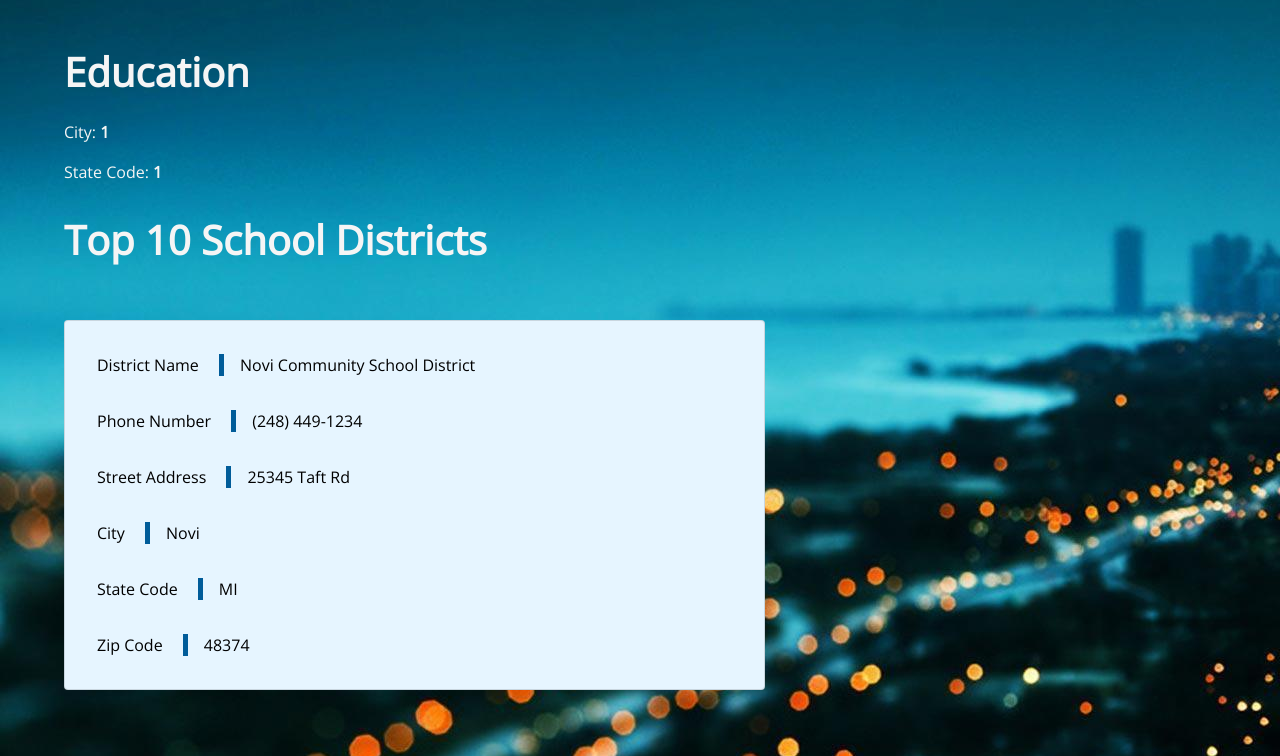
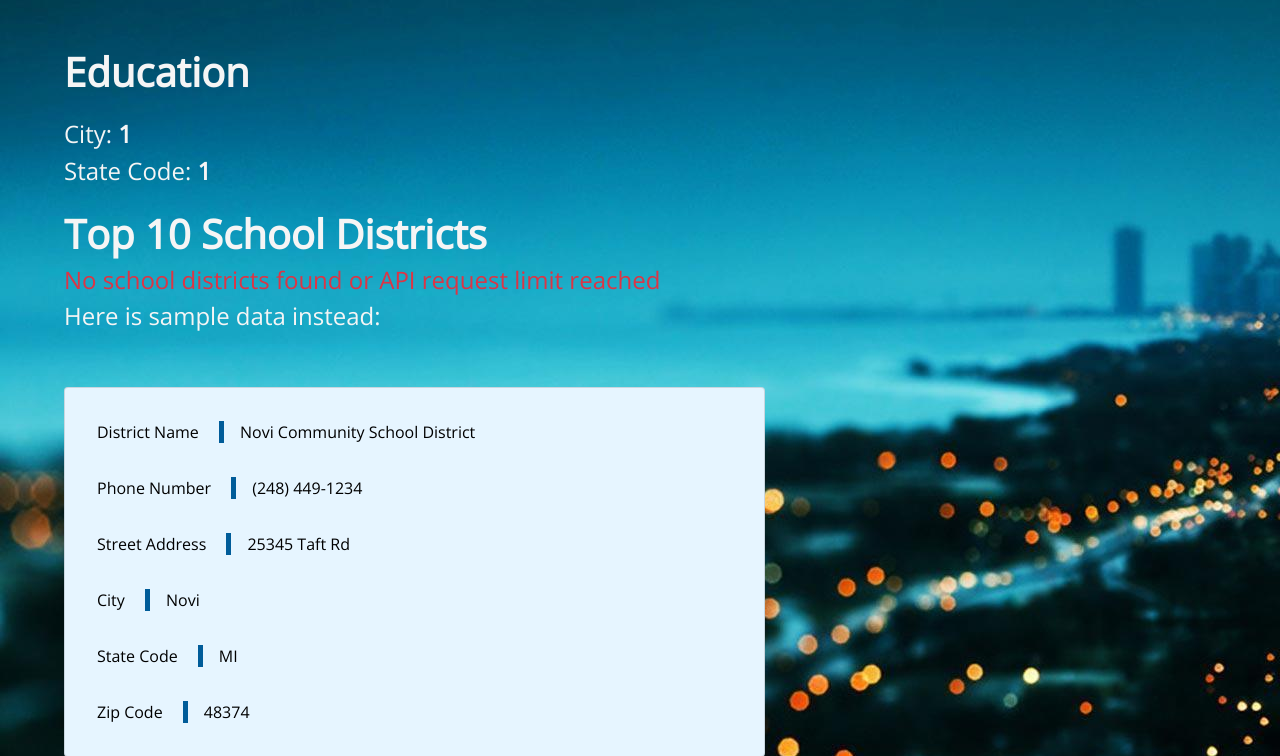
Before and after one commit to allenz3/city-web-app, a Flask app: page /education in a window 1280 px wide. Shown: the part 56-812 px from the top of the page. Run offline with Flask 2, Linux system fonts and the light colour scheme; the visitor is signed in with stand-in values (Sample User, id 1); some libraries are stand-ins or nearby versions.

Commit message:
Mini-touchups

```diff
--- a/main.py
+++ b/main.py
@@ -144,7 +144,7 @@ def education():
             districts = []
             if len(districtList) == 0:
                 return render_template("education.html", city=session['city_result'], state=session['state_result'],
-                                       districts=districts, isValid=False)
+                                       districts=districts)
             else:
                 for district in districtList:
                     districtInfo = {}
@@ -156,7 +156,7 @@ def education():
                     districtInfo['Zip Code'] = district.get("address").get("zip")
                     districts.append(districtInfo)
                 return render_template("education.html", city=session['city_result'], state=session['state_result'],
-                                       districts=districts, isValid=True)
+                                       districts=districts)
         # data was not successfully retrieved, return to home page with invalid input reminder
         else:
             return render_template('home.html', form=SearchForm(), isValid=-1)
--- a/static/css/style.css
+++ b/static/css/style.css
@@ -4,11 +4,17 @@ body {
     background-attachment: fixed;
     font-family: 'Open Sans', sans-serif;
     color: whitesmoke;
+    font-size: medium;
+
 }
 
 h1 {
     font-weight: bold;
 }
+p {
+    font-weight: bold;
+}
+
 
 .success {
     color: greenyellow;
@@ -74,7 +80,6 @@ h1 {
     display: block;
     width: 80%;
     padding: 1rem;
-    border: none;
     outline: none;
     cursor: pointer;
     background: #333333;
@@ -88,18 +93,22 @@ h1 {
     content: "\25be";
     float: right;
     transform: scale(1.5);
+    border-radius: 20px;
 }
 
 .accordion__button--active + .accordion__content {
     display: block;
+    border-radius: 20px;
 }
 
 .accordion__button--active {
-    background: #555555
+    background: #E6F5FF;
+    border-radius: 20px;
 }
 
 .accordion__button--active::after {
     content: "\25b4"
+    border-radius: 20px;
 }
 
 .accordion__content {
@@ -110,9 +119,10 @@ h1 {
     */
 
     padding: 0 1rem;
-    background: #000066;
+    background: #E6F5FF;
     width: 80%;
-
     display: none;
     overflow: auto;
+    border-radius: 20px;
+
 }
--- a/templates/education.html
+++ b/templates/education.html
@@ -2,14 +2,13 @@
 
 {% block content %}
 <h1 class="pb-3">Education</h1>
-<p>City: <span class="font-weight-bold">{{city}}</span></p>
-<p>State Code: <span class="font-weight-bold">{{state}}</span></p>
+<h4>City: <span class="font-weight-bold">{{city}}</span></h4>
+<h4>State Code: <span class="font-weight-bold">{{state}}</span></h4>
 
 <div>
     <h1 class="pt-3">Top 10 School Districts</h1>
-    {% if isValid == False %}
-    <p class="text-danger">No school districts found or API request limit reached</p>
-    {% else %}
+    <h4 class="text-danger">No school districts found or API request limit reached</h4>
+    <h4>Here is sample data instead:</h4>
     <div class="flexbox-container-outer">
         {% for district in districts %}
         <div class="flexbox-container-inner-education card mt-5 mb-5">
@@ -22,6 +21,5 @@
         </div>
         {% endfor %}
     </div>
-    {% endif %}
 </div>
 {% endblock %}
--- a/templates/location.html
+++ b/templates/location.html
@@ -3,8 +3,8 @@
 {% block content %}
 <h1 class="pb-3">Location</h1>
 
-<p>City Latitude: <span class="font-weight-bold">{{latitude}}</span></p>
-<p>City Longitude: <span class="font-weight-bold">{{longitude}}</span></p>
+<h4>City Latitude: <span class="font-weight-bold">{{latitude}}</span></h4>
+<h4>City Longitude: <span class="font-weight-bold">{{longitude}}</span></h4>
 <iframe
   width="900"
   height="500"
```
Also changed, not shown: templates/weather.html (+4 -4 lines).
